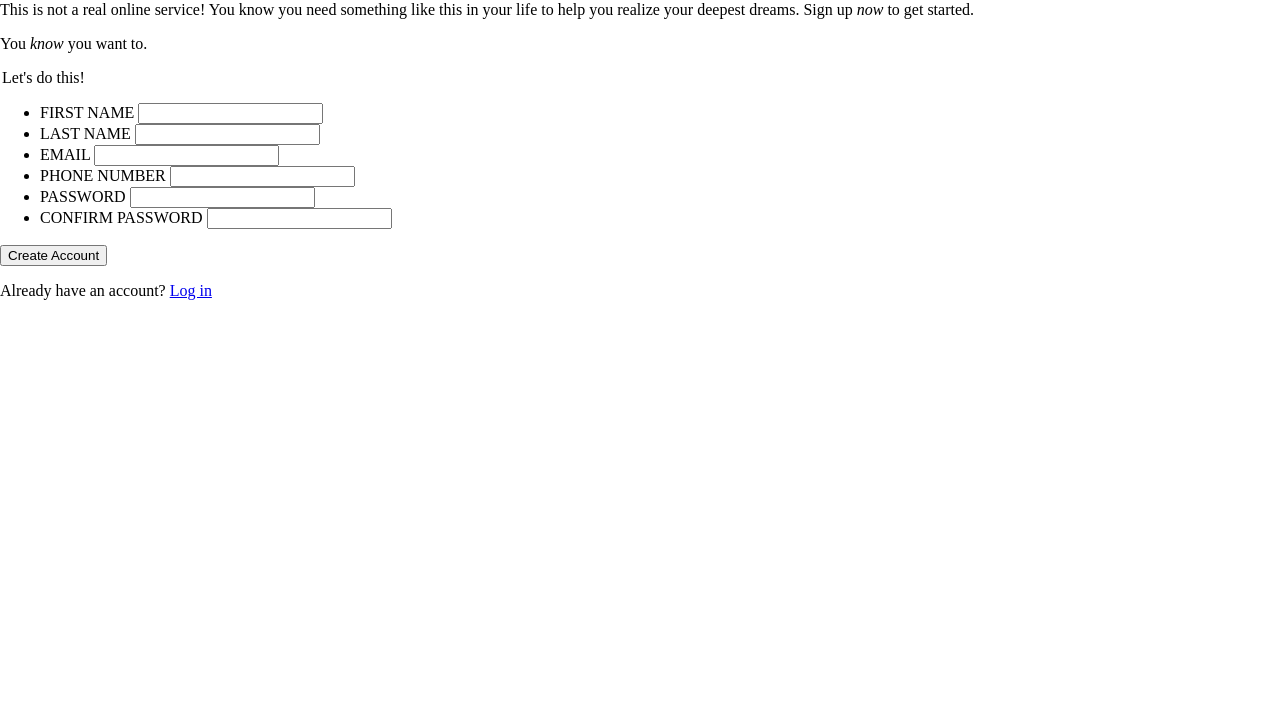
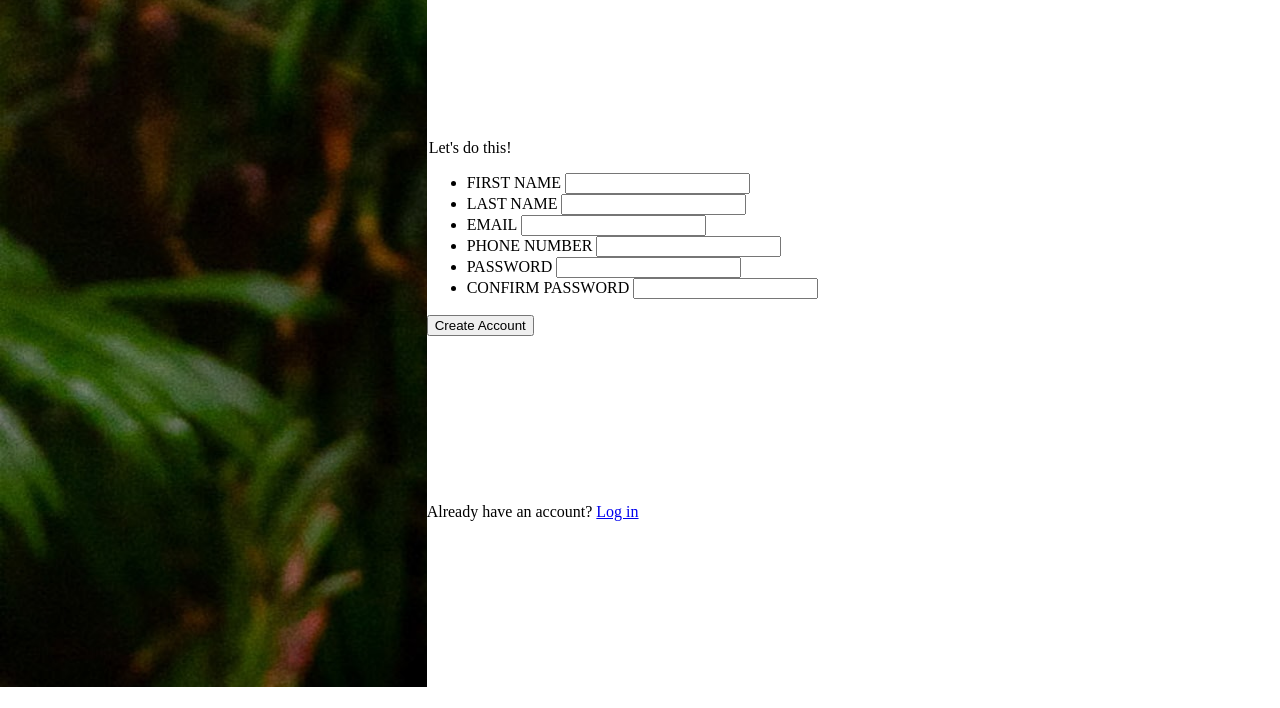
Before and after one commit to c-yip/Sign-Up-Form, a plain HTML site: page index.html in a window 1280 px wide. Shown: the part 113-821 px from the top of the page. After the commit the page ends 800 px from the top, so only its background shows below. Drawn offline with Linux system fonts and the light colour scheme.

Commit message:
Add grid areas.

```diff
--- a/style.css
+++ b/style.css
@@ -3,6 +3,29 @@ html, body {
     height: 100%;
 }
 
+body {
+    display: grid;
+    grid-template-columns: 1fr 2fr;
+    grid-template-areas:
+        "logo header"
+        "logo content"
+        "logo footer"
+    ;
+}
+
 .logo {
     background-image: url('../background.jpg');
+    grid-area: logo;
 }
+
+.header {
+    grid-area: header;
+}
+
+.content {
+    grid-area: cont;
+}
+
+.footer {
+    grid-area: footer;
+}
```
